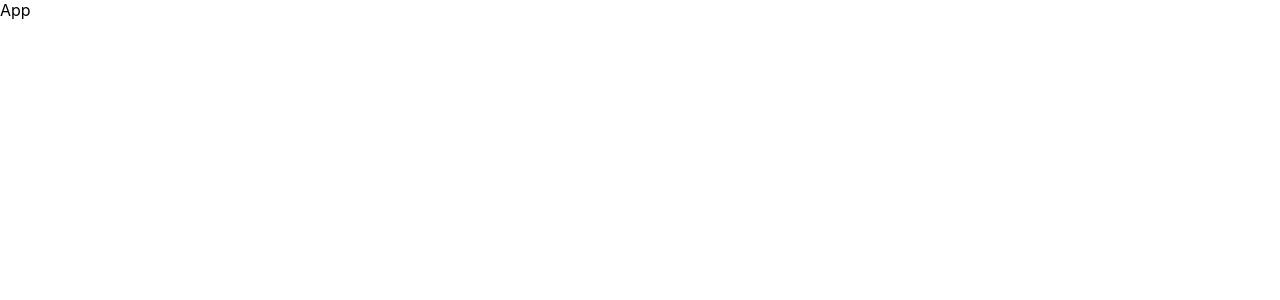
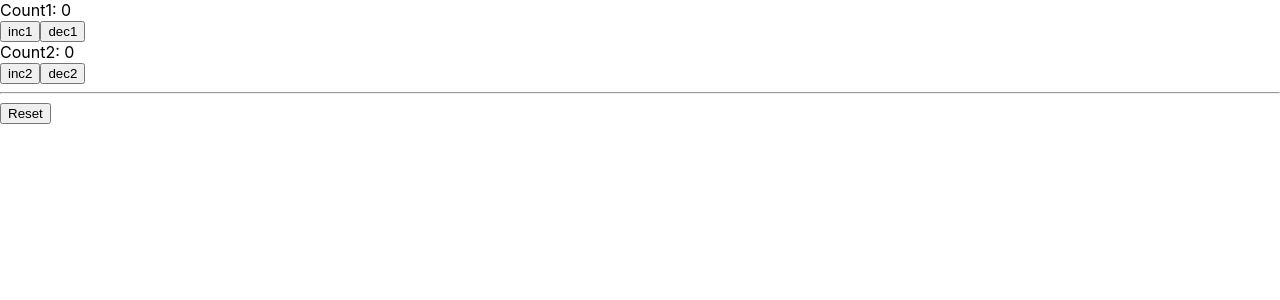
Before and after one commit to IvannaZobniv/react-lesson, a React (Create React App) app: page / in a window 1280 px wide. Shown: the top 300 px of the page. Built offline with nearby package versions, Linux system fonts and the light colour scheme.

Commit message:
changes lesson 5 part 4

```diff
--- a/src/App.js
+++ b/src/App.js
@@ -1,9 +1,45 @@
-import React from 'react';
+import React, {useReducer} from 'react';
 
 const App = () => {
+    const reducer =(state, action)=> {
+        switch (action.type) {
+            case 'INC1':
+                return{...state, count1: state.count1+1}
+            case 'DEC1':
+                return {...state, count1: state.count1-1}
+            case 'INC2':
+                return{...state, count2: state.count2+1}
+            case 'DEC2':
+                return {...state, count2: state.count2-1}
+            case 'RESET':
+                // return {count1: 0, count2: 0}
+                // payload-корисне навантаження
+                // action- це той об'єкт який ми передаємо в button(dispatch)
+                return {count1: action.payload, count2: action.payload}
+            default:
+                return {...state}
+        }
+    };
+
+    const initValue=()=> (
+        {count1: 0, count2: 0}
+    );
+
+    const [state, dispatch] = useReducer(reducer,null,initValue)
+
   return (
       <div>
-          App
+          <div>Count1: {state.count1}</div>
+          <button onClick={()=>dispatch({type:'INC1'})}>inc1</button>
+          <button onClick={()=>dispatch({type:'DEC1'})}>dec1</button>
+
+          <div>Count2: {state.count2}</div>
+          <button onClick={()=>dispatch({type:'INC2'})}>inc2</button>
+          <button onClick={()=>dispatch({type:'DEC2'})}>dec2</button>
+
+          <hr/>
+          {/*<button onClick={()=>dispatch({type:'RESET'})}>Reset</button>*/}
+          <button onClick={()=>dispatch({type:'RESET', payload:25})}>Reset</button>
       </div>
   );
 };
```
